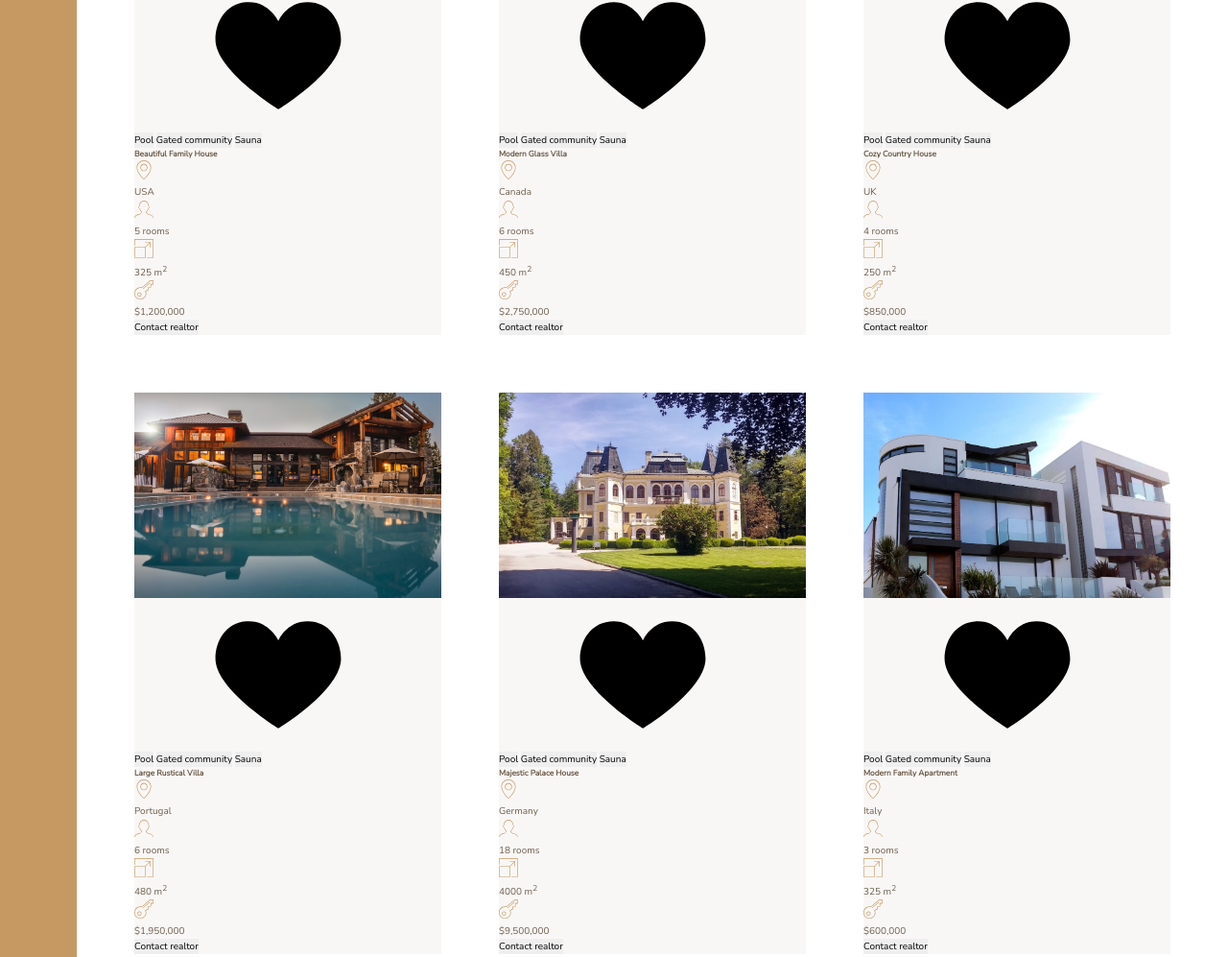
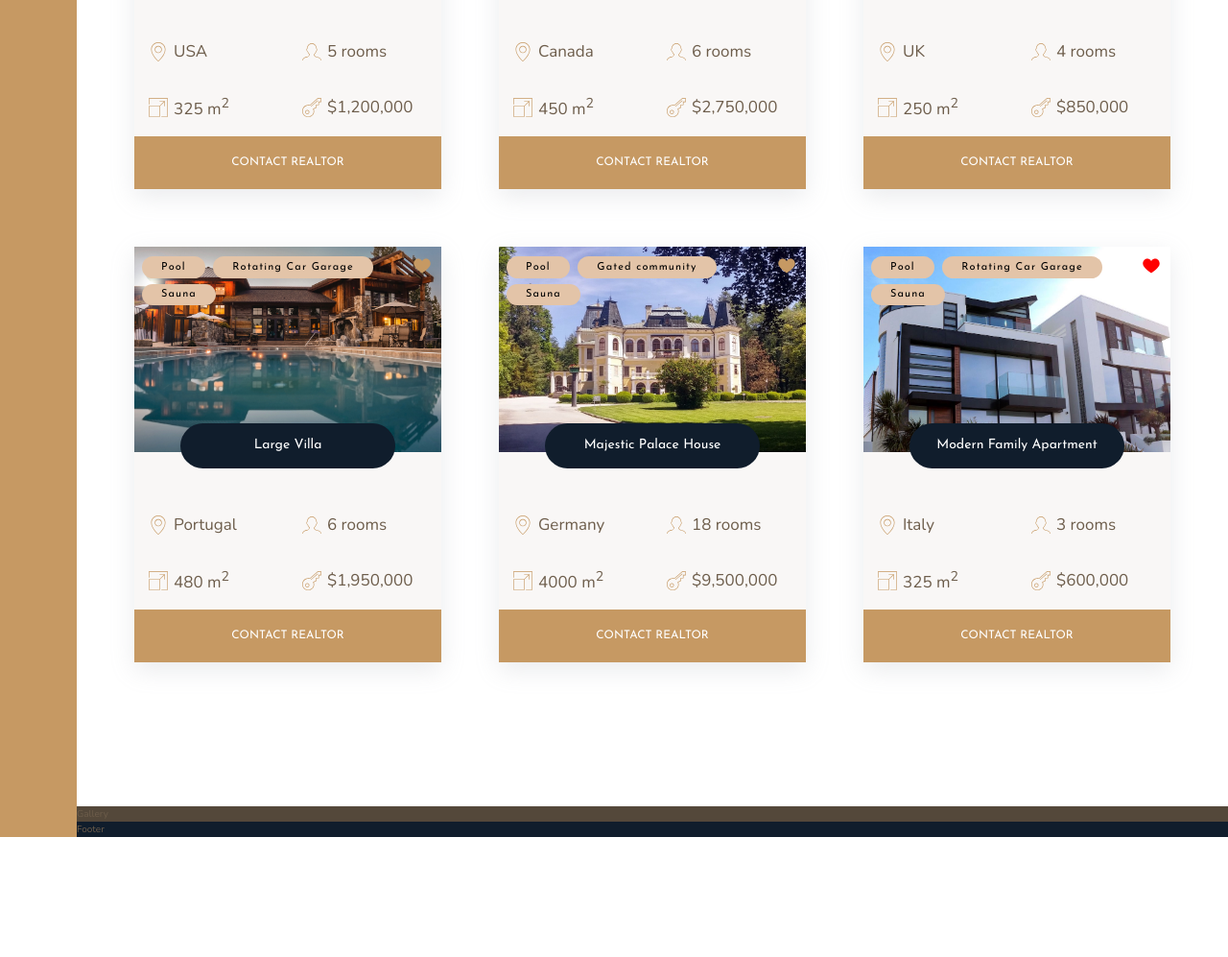
Before and after one commit to johnsonmkevin/Nexter, a website: page index.html in a window 1280 px wide. Shown: the part 2087-3084 px from the top of the page at 96% size. After the commit the page ends 2959 px from the top, so only its background shows below. Drawn offline with nearby package versions, Linux system fonts and the light colour scheme.

Commit message:
homes section

```diff
--- a/index.html
+++ b/index.html
@@ -71,161 +71,174 @@
       <div class="home">
         <img src="img/house-1.jpeg" alt="House 1" class="home__img" />
         <svg class="home__like"><use xlink:href="img/sprite.svg#icon-heart-full"></use></svg>
+        <div class="home__amenities-container">
           <button class="home__amenities">Pool</button>
-        <button class="home__amenities">Gated community</button>
+          <button class="home__amenities">Gated Community</button>
           <button class="home__amenities">Sauna</button>
+        </div>
         <h5 class="home__name">Beautiful Family House</h5>
         <div class="home__location">
-          <svg class="home__like"><use xlink:href="img/sprite.svg#icon-map-pin"></use></svg>
+          <svg><use xlink:href="img/sprite.svg#icon-map-pin"></use></svg>
           <p>USA</p>
         </div>
         <div class="home__rooms">
-          <svg class="home__like"><use xlink:href="img/sprite.svg#icon-profile-male"></use></svg>
+          <svg><use xlink:href="img/sprite.svg#icon-profile-male"></use></svg>
           <p>5 rooms</p>
         </div>
         <div class="home__area">
-          <svg class="home__like"><use xlink:href="img/sprite.svg#icon-expand"></use></svg>
+          <svg><use xlink:href="img/sprite.svg#icon-expand"></use></svg>
           <p>325 m<sup>2</sup></p>
         </div>
         <div class="home__price">
-          <svg class="home__like"><use xlink:href="img/sprite.svg#icon-key"></use></svg>
+          <svg><use xlink:href="img/sprite.svg#icon-key"></use></svg>
           <p>$1,200,000</p>
         </div>
-        <button class="cta">Contact realtor</button>
+        <button class="btn home__realtor-button">Contact realtor</button>
       </div>
 
       <div class="home">
         <img src="img/house-2.jpeg" alt="House 2" class="home__img" />
         <svg class="home__like"><use xlink:href="img/sprite.svg#icon-heart-full"></use></svg>
+        <div class="home__amenities-container">
           <button class="home__amenities">Pool</button>
-        <button class="home__amenities">Gated community</button>
+          <button class="home__amenities">Mountain View</button>
           <button class="home__amenities">Sauna</button>
+        </div>
         <h5 class="home__name">Modern Glass Villa</h5>
         <div class="home__location">
-          <svg class="home__like"><use xlink:href="img/sprite.svg#icon-map-pin"></use></svg>
+          <svg><use xlink:href="img/sprite.svg#icon-map-pin"></use></svg>
           <p>Canada</p>
         </div>
         <div class="home__rooms">
-          <svg class="home__like"><use xlink:href="img/sprite.svg#icon-profile-male"></use></svg>
+          <svg><use xlink:href="img/sprite.svg#icon-profile-male"></use></svg>
           <p>6 rooms</p>
         </div>
         <div class="home__area">
-          <svg class="home__like"><use xlink:href="img/sprite.svg#icon-expand"></use></svg>
+          <svg><use xlink:href="img/sprite.svg#icon-expand"></use></svg>
           <p>450 m<sup>2</sup></p>
         </div>
         <div class="home__price">
-          <svg class="home__like"><use xlink:href="img/sprite.svg#icon-key"></use></svg>
+          <svg><use xlink:href="img/sprite.svg#icon-key"></use></svg>
           <p>$2,750,000</p>
         </div>
-        <button class="cta">Contact realtor</button>
+        <button class="btn home__realtor-button">Contact realtor</button>
       </div>
-
       <div class="home">
         <img src="img/house-3.jpeg" alt="House 3" class="home__img" />
         <svg class="home__like"><use xlink:href="img/sprite.svg#icon-heart-full"></use></svg>
+        <div class="home__amenities-container">
           <button class="home__amenities">Pool</button>
-        <button class="home__amenities">Gated community</button>
+          <button class="home__amenities">School District</button>
           <button class="home__amenities">Sauna</button>
+        </div>
         <h5 class="home__name">Cozy Country House</h5>
         <div class="home__location">
-          <svg class="home__like"><use xlink:href="img/sprite.svg#icon-map-pin"></use></svg>
+          <svg><use xlink:href="img/sprite.svg#icon-map-pin"></use></svg>
           <p>UK</p>
         </div>
         <div class="home__rooms">
-          <svg class="home__like"><use xlink:href="img/sprite.svg#icon-profile-male"></use></svg>
+          <svg><use xlink:href="img/sprite.svg#icon-profile-male"></use></svg>
           <p>4 rooms</p>
         </div>
         <div class="home__area">
-          <svg class="home__like"><use xlink:href="img/sprite.svg#icon-expand"></use></svg>
+          <svg><use xlink:href="img/sprite.svg#icon-expand"></use></svg>
           <p>250 m<sup>2</sup></p>
         </div>
         <div class="home__price">
-          <svg class="home__like"><use xlink:href="img/sprite.svg#icon-key"></use></svg>
+          <svg><use xlink:href="img/sprite.svg#icon-key"></use></svg>
           <p>$850,000</p>
         </div>
-        <button class="cta">Contact realtor</button>
+        <button class="btn home__realtor-button">Contact realtor</button>
       </div>
 
       <div class="home">
         <img src="img/house-4.jpeg" alt="House 4" class="home__img" />
         <svg class="home__like"><use xlink:href="img/sprite.svg#icon-heart-full"></use></svg>
+        <div class="home__amenities-container">
           <button class="home__amenities">Pool</button>
-        <button class="home__amenities">Gated community</button>
+          <button class="home__amenities">Rotating Car Garage</button>
           <button class="home__amenities">Sauna</button>
-        <h5 class="home__name">Large Rustical Villa</h5>
+        </div>
+        <h5 class="home__name">Large Villa</h5>
         <div class="home__location">
-          <svg class="home__like"><use xlink:href="img/sprite.svg#icon-map-pin"></use></svg>
+          <svg><use xlink:href="img/sprite.svg#icon-map-pin"></use></svg>
           <p>Portugal</p>
         </div>
         <div class="home__rooms">
-          <svg class="home__like"><use xlink:href="img/sprite.svg#icon-profile-male"></use></svg>
+          <svg><use xlink:href="img/sprite.svg#icon-profile-male"></use></svg>
           <p>6 rooms</p>
         </div>
         <div class="home__area">
-          <svg class="home__like"><use xlink:href="img/sprite.svg#icon-expand"></use></svg>
+          <svg><use xlink:href="img/sprite.svg#icon-expand"></use></svg>
           <p>480 m<sup>2</sup></p>
         </div>
         <div class="home__price">
-          <svg class="home__like"><use xlink:href="img/sprite.svg#icon-key"></use></svg>
+          <svg><use xlink:href="img/sprite.svg#icon-key"></use></svg>
           <p>$1,950,000</p>
         </div>
-        <button class="cta">Contact realtor</button>
+        <button class="btn home__realtor-button">Contact realtor</button>
       </div>
 
       <div class="home">
         <img src="img/house-5.jpeg" alt="House 5" class="home__img" />
         <svg class="home__like"><use xlink:href="img/sprite.svg#icon-heart-full"></use></svg>
+        <div class="home__amenities-container">
           <button class="home__amenities">Pool</button>
           <button class="home__amenities">Gated community</button>
           <button class="home__amenities">Sauna</button>
+        </div>
         <h5 class="home__name">Majestic Palace House</h5>
         <div class="home__location">
-          <svg class="home__like"><use xlink:href="img/sprite.svg#icon-map-pin"></use></svg>
+          <svg><use xlink:href="img/sprite.svg#icon-map-pin"></use></svg>
           <p>Germany</p>
         </div>
         <div class="home__rooms">
-          <svg class="home__like"><use xlink:href="img/sprite.svg#icon-profile-male"></use></svg>
+          <svg><use xlink:href="img/sprite.svg#icon-profile-male"></use></svg>
           <p>18 rooms</p>
         </div>
         <div class="home__area">
-          <svg class="home__like"><use xlink:href="img/sprite.svg#icon-expand"></use></svg>
+          <svg><use xlink:href="img/sprite.svg#icon-expand"></use></svg>
           <p>4000 m<sup>2</sup></p>
         </div>
         <div class="home__price">
-          <svg class="home__like"><use xlink:href="img/sprite.svg#icon-key"></use></svg>
+          <svg><use xlink:href="img/sprite.svg#icon-key"></use></svg>
           <p>$9,500,000</p>
         </div>
-        <button class="cta">Contact realtor</button>
+        <button class="btn home__realtor-button">Contact realtor</button>
       </div>
+
       <div class="home">
         <img src="img/house-6.jpeg" alt="House 6" class="home__img" />
-        <svg class="home__like"><use xlink:href="img/sprite.svg#icon-heart-full"></use></svg>
+        <svg class="home__like home__liked"><use xlink:href="img/sprite.svg#icon-heart-full"></use></svg>
+        <div class="home__amenities-container">
           <button class="home__amenities">Pool</button>
-        <button class="home__amenities">Gated community</button>
+          <button class="home__amenities">Rotating Car Garage</button>
           <button class="home__amenities">Sauna</button>
+        </div>
         <h5 class="home__name">Modern Family Apartment</h5>
         <div class="home__location">
-          <svg class="home__like"><use xlink:href="img/sprite.svg#icon-map-pin"></use></svg>
+          <svg><use xlink:href="img/sprite.svg#icon-map-pin"></use></svg>
           <p>Italy</p>
         </div>
         <div class="home__rooms">
-          <svg class="home__like"><use xlink:href="img/sprite.svg#icon-profile-male"></use></svg>
+          <svg><use xlink:href="img/sprite.svg#icon-profile-male"></use></svg>
           <p>3 rooms</p>
         </div>
         <div class="home__area">
-          <svg class="home__like"><use xlink:href="img/sprite.svg#icon-expand"></use></svg>
+          <svg><use xlink:href="img/sprite.svg#icon-expand"></use></svg>
           <p>325 m<sup>2</sup></p>
         </div>
         <div class="home__price">
-          <svg class="home__like"><use xlink:href="img/sprite.svg#icon-key"></use></svg>
+          <svg><use xlink:href="img/sprite.svg#icon-key"></use></svg>
           <p>$600,000</p>
         </div>
-        <button class="cta">Contact realtor</button>
+        <button class="btn home__realtor-button">Contact realtor</button>
       </div>
     </section>
 
     <section class="gallery">Gallery</section>
 
     <footer class="footer">Footer</footer>
+    <script src="script.js"></script>
   </body>
 </html>
--- a/sass/_homes.scss
+++ b/sass/_homes.scss
@@ -6,25 +6,93 @@
   gap: 6rem;
   .home {
     background-color: $color-grey-light-1;
+    display: grid;
+    grid-template-columns: repeat(2, 1fr);
+    z-index: 1;
+    box-shadow: rgba(149, 157, 165, 0.2) 0px 8px 24px;
+
     &__like {
+      grid-column: 2 / 3;
+      grid-row: 1 / 2;
+      fill: $color-primary;
+      height: 2rem;
+      width: 2rem;
+      z-index: 2;
+      justify-self: end;
+      margin: 1rem;
+      &:hover {
+        fill: red;
+        cursor: pointer;
+      }
     }
     &__img {
       width: 100%;
+      grid-column: 1 / span 2;
+      grid-row: 1;
+      z-index: 1;
+    }
+    &__liked {
+      fill: red;
+    }
+    &__amenities-container {
+      grid-row: 1;
+      grid-column: 1 / span 2;
+      z-index: 6;
+      align-self: start;
+      margin-left: 0.8rem;
+      margin-top: 1rem;
+      max-width: 80%;
+      :nth-child(even) {
+        margin-left: 0.6rem;
+      }
     }
     &__amenities {
+      padding: 0.25rem 2rem;
+      border-radius: 1.6rem;
+      font-family: $font-display;
+      text-align: center;
+      font-size: 1.1em;
+      font-weight: 500;
+      background-color: #e3c4a8;
+      letter-spacing: 0.1em;
+      margin-bottom: 0.6rem;
     }
     &__name {
+      grid-column: 1 / span 2;
+      font-family: $font-display;
+      font-size: 1.4rem;
+      text-align: center;
+      padding: 1.25rem;
+      color: #fff;
+      font-weight: 400;
+      background-color: $color-secondary;
+      width: 70%;
+      transform: translateY(-3rem);
+      z-index: 3;
+      margin: 0 auto;
+      border-radius: 2.6rem;
+    }
+    &__realtor-button {
+      grid-column: 1 / span 2;
+      font-size: 1.2rem;
+      font-weight: 400;
     }
     &__location,
     &__rooms,
     &__area,
     &__price {
+      display: flex;
+      align-items: center;
+      gap: 0.6rem;
+
+      padding: 1.5rem;
       svg {
         fill: $color-primary;
         height: 2rem;
         width: 2rem;
       }
       p {
+        font-size: 1.7rem;
       }
     }
   }
--- /dev/null
+++ b/script.js
@@ -0,0 +1,9 @@
+"use strict";
+
+const homeHeartBtn = document.querySelectorAll(".home__like");
+
+const toggleHeart = (btn) => {
+  btn.classList.toggle("home__liked");
+};
+
+homeHeartBtn.forEach((n) => n.addEventListener("click", () => toggleHeart(n)));
```
Also changed, not shown: css/all.css, css/all.min.css. Lines whose indentation alone changed are shown as unchanged.
